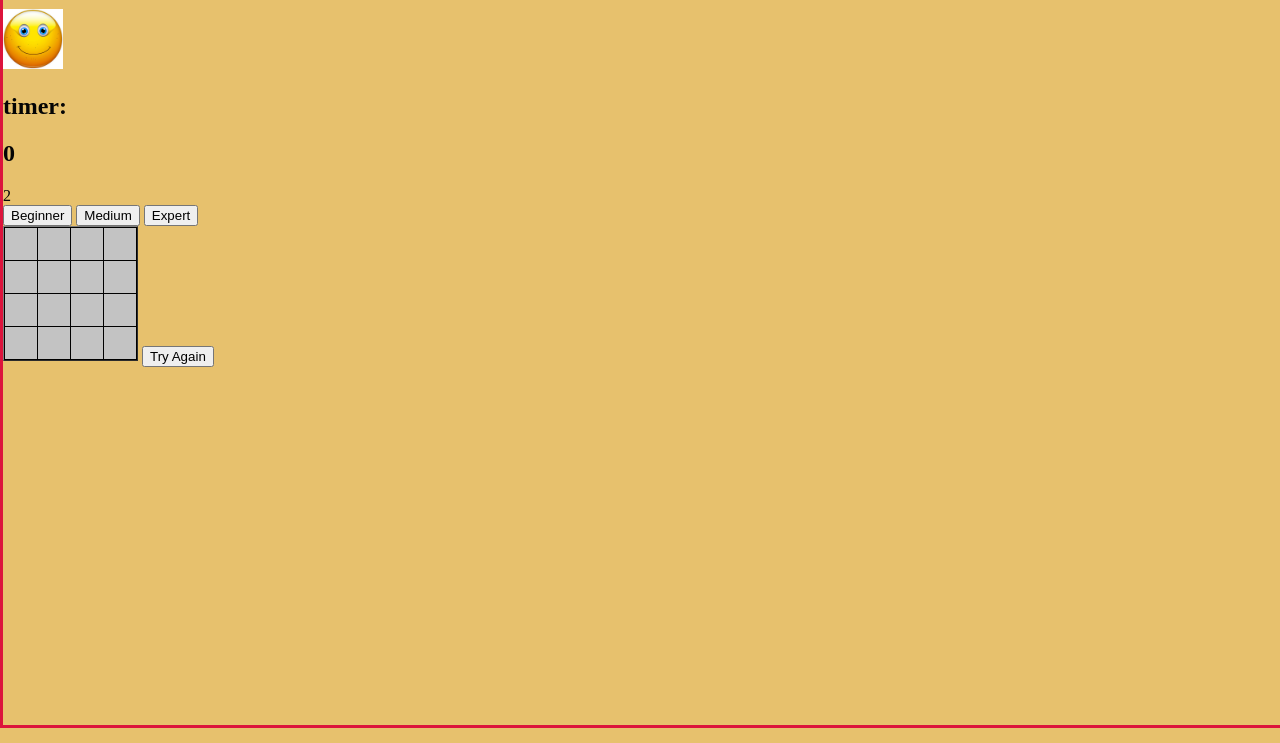
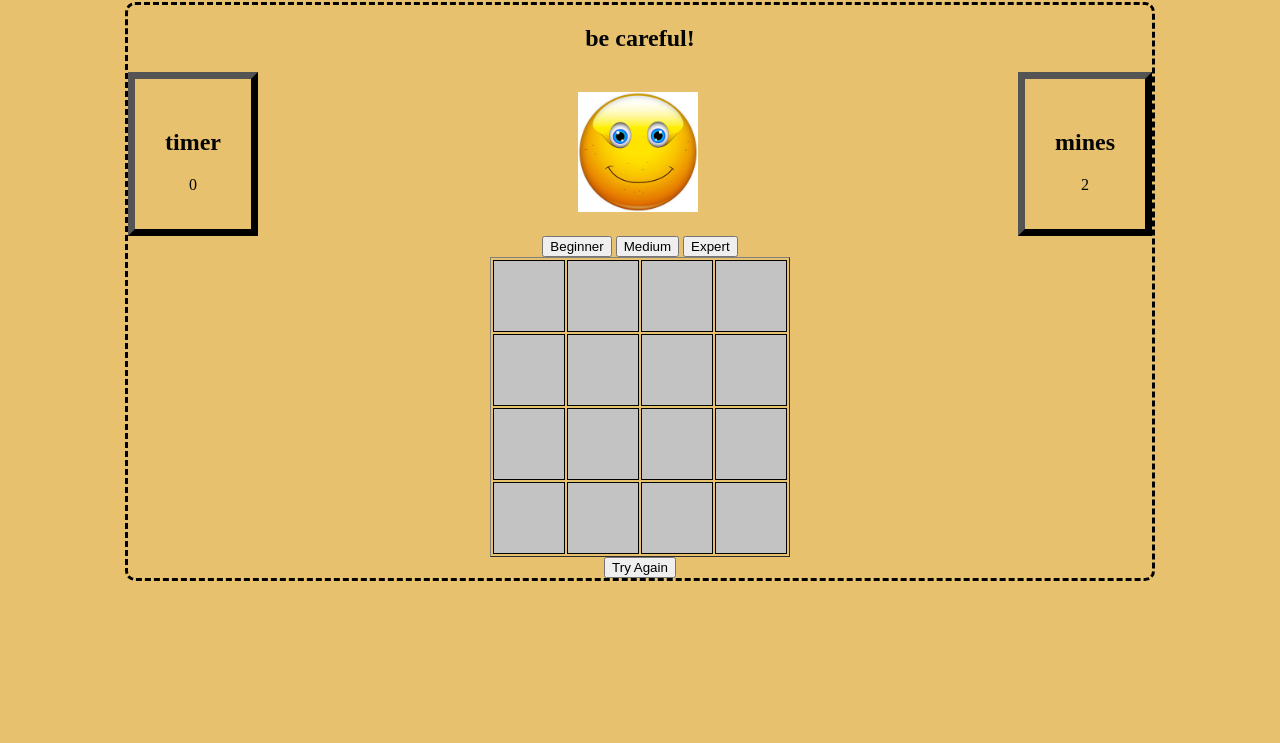
Before and after one commit to jordanpesso/Minesweeper, a plain HTML site: page index.html in a window 1280 px wide. Shown: the part 78-821 px from the top of the page. Drawn offline with Linux system fonts and the light colour scheme.

Commit message:
sub- final

```diff
--- a/css/style.css
+++ b/css/style.css
@@ -1,49 +1,91 @@
 
-body {
-    border: 3px solid crimson;
+  html, body {
+    height: 100vh;
+    width: 100vw;
+    margin: 0;
     background-color: rgb(231, 193, 109);
     color:rgb(5, 5, 5);
-  }
 
+}
+
+.board-container {
+    /* height: 80%; */
+    width: 80%;
+    border: 3px dashed black;
+    border-radius: 10px;
+    margin-top: 15px;
+    margin-bottom: 15px;
+    margin-left: auto;
+    margin-right: auto;
+    text-align: center;
+}
+
+.data-area {
+    display: flex;
+    justify-content: space-between;
+}
+
+.clock-area {
+    border: 7px solid black;
+    border-style: outset;
+    padding: 30px;
+}
+
+.smiley-container {
+    padding: 20px;
+
+}
+
+.mines-count-area {
+    /* border: 3px solid purple; */
+    border: 7px solid black;
+    border-style: outset;
+    padding: 30px;
+}
+table {
+    display: table;
+    table-layout: fixed;
+    height: 300px;
+    width: 300px;
+    position: relative;
+}
 
 
 h1 {
-    border: 2px solid rgb(57, 20, 220);
     color: rgb(207, 23, 10);
+    text-align: center;
 }
-table {
-        border-collapse: collapse;
-        font-size: 150%;
-        font-family: san-serif;
-        font-weight: bold;
-        display: inline-block;
+
+.board-matrix {
+    display: flex;
+    justify-content: center;
+    bottom: 0;
+    /* height: 200px; */
 }
+.board-game {
+    height: 80%;
+    width: 80%;
+
+}
+
 td {
-    border: 1px solid goldenrod;
+    border: 1px solid rgb(44, 32, 218);
     background-color: rgb(195, 195, 195);
     width: 30px;
     min-width: 30px;
     height: 30px;
     min-height: 30px;
     border: 1px solid black;
+    font-size: 120%;
 }
 
 .cell-shown {
     background: white;
 }
 
-
-html, body {
-    height: 100vh;
-    width: 100vw;
-    margin: 0;
-
-}
-
-
 .button {
         width: 100px;
-        height: 30px;
+        height: 50px;
         background-color:rgb(195, 195, 195);
         color: black;
         font-weight: bolder;
@@ -53,11 +95,3 @@ html, body {
     .board td:hover {
         background-color: lightsalmon;
     }
-
-    .displaynone {
-        background-color: rgb(216, 165, 165);
-
-    }
-    .displayreavel {
-        background-color: white;
-    }
--- a/index.html
+++ b/index.html
@@ -7,32 +7,37 @@
     <link rel="stylesheet" href="css/style.css">
 </head>
 <body onload="init()">
-    <h1>jordan mine sweeper</h1>
-    <div class="board-container"></div>
-        <div class="smiley-container"></div>
-        <div class="clock-area">
-            <h2>timer: </h2> <span>
-                <h2 class="timer">0</h2>
-            </span>
+    <h1>Mine sweeper</h1>
+    <div class="board-container">
+        <h2>be careful!</h2>
+        <div class="data-area">
+            <div class="clock-area">
+                <h2>timer </h2>
+                <span class="timer"></span>
+            </div>
+            <div class="smiley-container"></div>
+            <div class="mines-count-area">
+                <h2>mines </h2>
+                <span class="mines-count"></span>
+            </div>
 
-        </div>
-        <div class="mines-count-area">
-            <span class="mines-count"></span>
         </div>
         <div class="levels">
             <button onclick="changeLevel(4, 2)">Beginner</button>
             <button onclick="changeLevel(8, 12)">Medium</button>
             <button onclick="changeLevel(12, 30)">Expert</button>
         </div>
-        <div class="board-matrix">
+            <div class="board-matrix">
             <table border="1">
                 <tbody class="board-game">
 
 
                 </tbody>
             </table>
+            </div>
 
     <button onclick="init()">Try Again</button>
+    </div>
     </div>
     <script src="js/utils.js"></script>
     <script src="js/minesweeper.js"></script>
--- a/js/minesweeper.js
+++ b/js/minesweeper.js
@@ -64,6 +64,33 @@ function changeLevel(size, mines) {
     init();
 }
 
+
+function expandShown(board, cellI, cellJ) {
+    var cell = board[cellI][cellJ]
+    cell.isShown = true;
+    gGame.showCount++;
+    if (cell.minesAroundCount > 0) {
+        cell.content = cell.minesAroundCount;
+    }
+
+    renderCell(cellI, cellJ, cell.content)
+    if (cell.minesAroundCount === 0) {
+        for (var i = cellI-1; i <= cellI+1; i++) {
+            for (var j = cellJ-1; j <= cellJ+1; j++) {
+                if (i === cellI && j === cellJ) continue;
+                if (i < 0 || i >= board.length || j < 0 || j >= board[0].length) continue;
+                if (board[i][j].isShown || board[i][j].isMarked) continue;
+                expandShown(board, i, j);
+            }
+        }
+    }
+
+    gGame.isWin = checkIfWin();
+    if (gGame.isWin) {
+        gameWon();
+    }
+}
+
 // what happend if a cell i clicked
 function cellClicked(cellI, cellJ) {
     if (!gGame.isOn) return;
@@ -82,18 +109,7 @@ function cellClicked(cellI, cellJ) {
         return;
     }
 
-    cell.isShown = true;
-    gGame.showCount++;
-    if (cell.minesAroundCount > 0) {
-        cell.content = cell.minesAroundCount;
-    }
-    renderCell(cellI, cellJ, cell.content)
-    gGame.isWin = checkIfWin();
-    if (gGame.isWin) {
-        gameWon();
-        return;
-    }
-
+    expandShown(gBoard, cellI, cellJ);
 }
 
 function handleFirstClick(cellI,cellJ) {
@@ -205,7 +221,7 @@ function gameOver() {
 
 function renderPicture(imgName) {
     elSmileyContainer = document.querySelector('.smiley-container')
-    elSmileyContainer.innerHTML = `<img src="img/${imgName}" width="60" height="60"/>`;
+    elSmileyContainer.innerHTML = `<img src="img/${imgName}" width="120" height="120"/>`;
 }
 
 function renderMineCount(count) {
```
